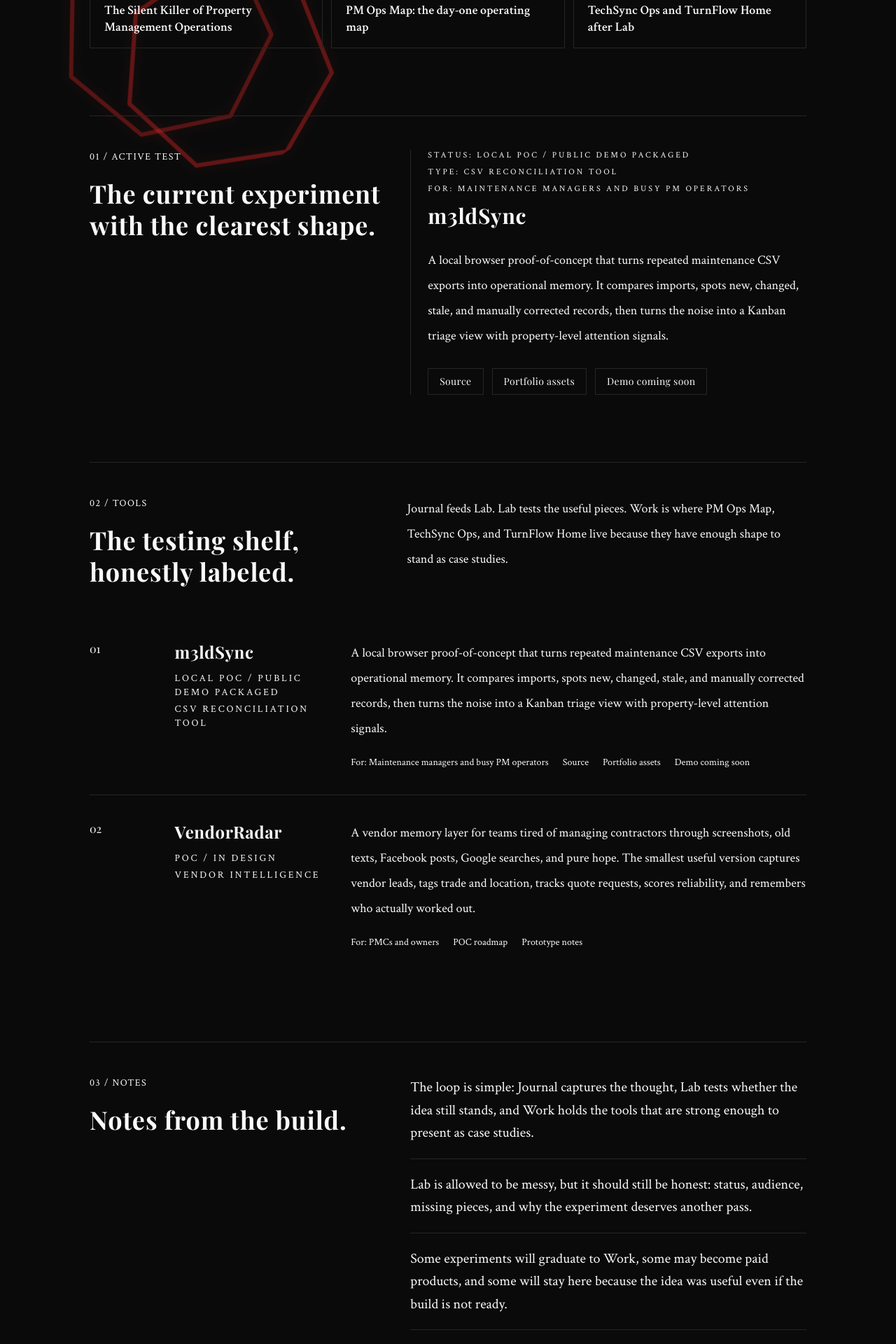
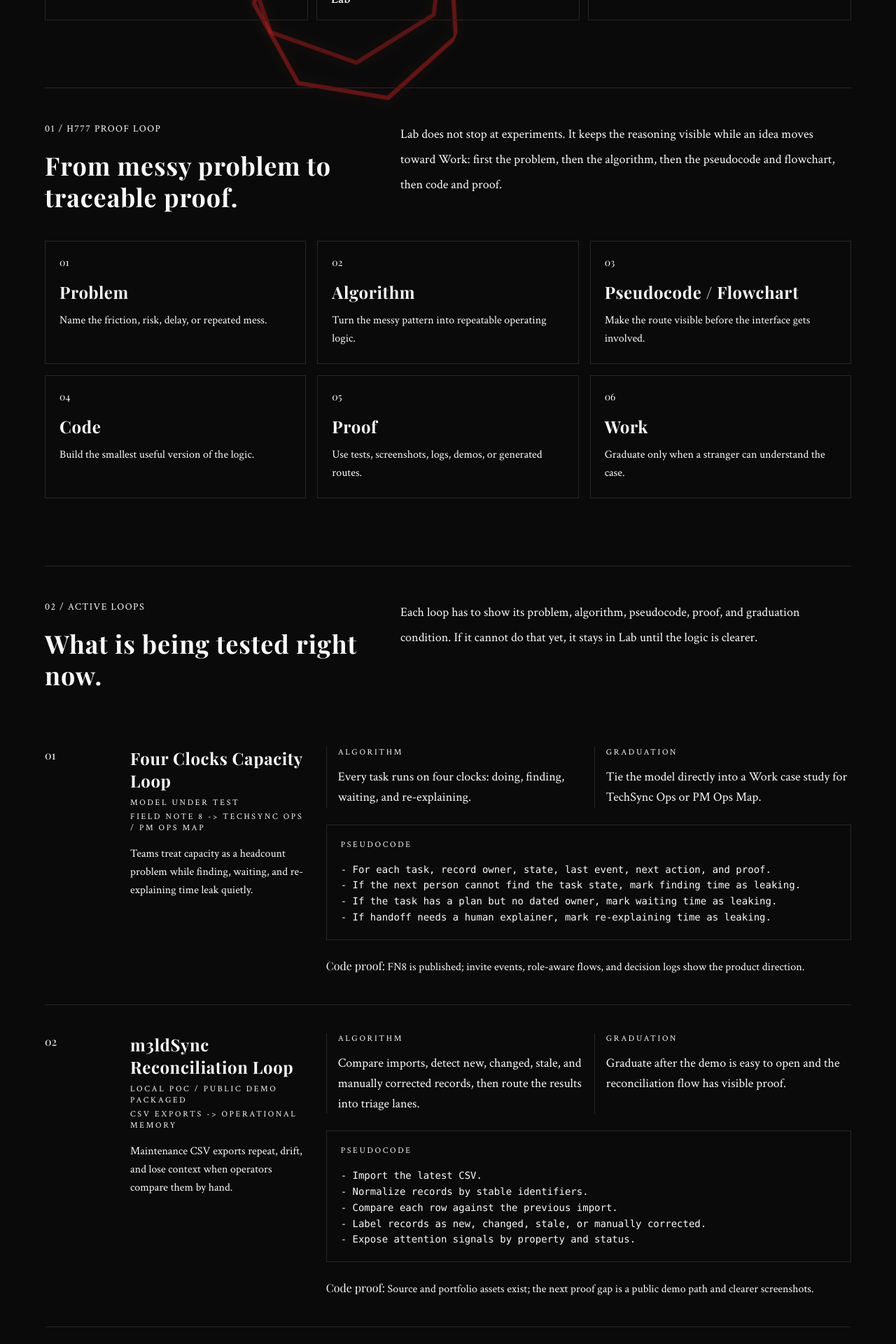
Before and after one commit to hypnoticdata777/calmCommandCenter, a React (Vite) app: page /lab in a window 1280 px wide. Shown: the part 840-2760 px from the top of the page at 70% size. Built offline with nearby package versions, Linux system fonts and the light colour scheme.

Commit message:
Reframe Lab around h777 Proof Loop

```diff
--- a/src/app/pages/Lab.tsx
+++ b/src/app/pages/Lab.tsx
@@ -3,18 +3,131 @@ import { RelatedLinks } from "../components/RelatedLinks";
 import { Seo } from "../components/Seo";
 
 // PROJECT BEACON
-// Route: "/lab" is where Journal ideas sit before becoming Work case studies.
-// Connects back to Journal for origin stories and forward to Work when proof is ready.
-// Keep planned tools honest here until screenshots, source, or docs exist.
+// Route: "/lab" is the h777 Proof Loop workbench between Journal and Work.
+// Journal explains the lesson, Lab tests the logic, and Work proves the case study.
+// Keep Lab items traceable: problem, algorithm, pseudocode/flowchart, proof, graduation.
 
-const tools = [
+const proofSteps = [
+  {
+    label: "01",
+    title: "Problem",
+    detail: "Name the friction, risk, delay, or repeated mess.",
+  },
+  {
+    label: "02",
+    title: "Algorithm",
+    detail: "Turn the messy pattern into repeatable operating logic.",
+  },
+  {
+    label: "03",
+    title: "Pseudocode / Flowchart",
+    detail: "Make the route visible before the interface gets involved.",
+  },
+  {
+    label: "04",
+    title: "Code",
+    detail: "Build the smallest useful version of the logic.",
+  },
+  {
+    label: "05",
+    title: "Proof",
+    detail: "Use tests, screenshots, logs, demos, or generated routes.",
+  },
+  {
+    label: "06",
+    title: "Work",
+    detail: "Graduate only when a stranger can understand the case.",
+  },
+];
+
+const activeLoops = [
+  {
+    name: "Four Clocks Capacity Loop",
+    status: "Model under test",
+    source: "Field Note 8 -> TechSync Ops / PM Ops Map",
+    problem:
+      "Teams treat capacity as a headcount problem while finding, waiting, and re-explaining time leak quietly.",
+    algorithm:
+      "Every task runs on four clocks: doing, finding, waiting, and re-explaining.",
+    pseudocode: [
+      "For each task, record owner, state, last event, next action, and proof.",
+      "If the next person cannot find the task state, mark finding time as leaking.",
+      "If the task has a plan but no dated owner, mark waiting time as leaking.",
+      "If handoff needs a human explainer, mark re-explaining time as leaking.",
+    ],
+    proof:
+      "FN8 is published; invite events, role-aware flows, and decision logs show the product direction.",
+    graduation:
+      "Tie the model directly into a Work case study for TechSync Ops or PM Ops Map.",
+  },
+  {
+    name: "m3ldSync Reconciliation Loop",
+    status: "Local POC / public demo packaged",
+    source: "CSV exports -> operational memory",
+    problem:
+      "Maintenance CSV exports repeat, drift, and lose context when operators compare them by hand.",
+    algorithm:
+      "Compare imports, detect new, changed, stale, and manually corrected records, then route the results into triage lanes.",
+    pseudocode: [
+      "Import the latest CSV.",
+      "Normalize records by stable identifiers.",
+      "Compare each row against the previous import.",
+      "Label records as new, changed, stale, or manually corrected.",
+      "Expose attention signals by property and status.",
+    ],
+    proof:
+      "Source and portfolio assets exist; the next proof gap is a public demo path and clearer screenshots.",
+    graduation:
+      "Graduate after the demo is easy to open and the reconciliation flow has visible proof.",
+  },
+  {
+    name: "VendorRadar Memory Loop",
+    status: "POC / in design",
+    source: "Vendor leads -> remembered reliability",
+    problem:
+      "Vendor knowledge often lives in screenshots, old texts, searches, and whoever remembers the last emergency.",
+    algorithm:
+      "Capture vendor leads, tag trade and location, track quote requests, score reliability, and remember who worked out.",
+    pseudocode: [
+      "Create a vendor lead with trade, service area, source, and contact state.",
+      "Attach quote requests and job outcomes.",
+      "Update reliability signals after each interaction.",
+      "Surface vendors by fit, freshness, and past outcome.",
+    ],
+    proof:
+      "The problem and smallest useful loop are clear; the build still needs a stronger artifact.",
+    graduation:
+      "Stay in Lab until there is a prototype, flowchart, and proof of a useful search or scoring path.",
+  },
+  {
+    name: "TurnFlow Proof Packet Loop",
+    status: "Work case study candidate",
+    source: "Home repair record -> proof packet",
+    problem:
+      "Homeowners lose repair history across texts, receipts, photos, reminders, and vendor updates.",
+    algorithm:
+      "Anchor every repair to a property, request, cost, document, proof item, reminder, and scoped collaborator.",
+    pseudocode: [
+      "Create a repair request under one property.",
+      "Collect issue context, access, safety, photos, and vendor help.",
+      "Track quotes, approvals, costs, proof, closeout, and reminders.",
+      "Export a proof packet when the repair is ready to explain later.",
+    ],
+    proof:
+      "Work screenshots exist; the next proof pass should connect the algorithm to the current case study more explicitly.",
+    graduation:
+      "Already in Work, but Lab should keep the proof-packet logic visible for future polish.",
+  },
+];
+
+const prototypes = [
   {
     name: "m3ldSync",
-    status: "Local POC / Public demo packaged",
+    status: "Local POC / public demo packaged",
     type: "CSV reconciliation tool",
     audience: "Maintenance managers and busy PM operators",
     description:
-      "A local browser proof-of-concept that turns repeated maintenance CSV exports into operational memory. It compares imports, spots new, changed, stale, and manually corrected records, then turns the noise into a Kanban triage view with property-level attention signals.",
+      "A browser proof-of-concept that turns repeated maintenance CSV exports into operational memory by comparing imports and surfacing triage signals.",
     links: [
       {
         label: "Source",
@@ -25,42 +138,44 @@ const tools = [
         href: "https://github.com/hypnoticdata777/m3ldSync/tree/main/docs/portfolio",
       },
       {
-        label: "Demo coming soon",
+        label: "Demo path next",
       },
     ],
   },
   {
     name: "VendorRadar",
-    status: "POC / In design",
+    status: "POC / in design",
     type: "Vendor intelligence",
     audience: "PMCs and owners",
     description:
-      "A vendor memory layer for teams tired of managing contractors through screenshots, old texts, Facebook posts, Google searches, and pure hope. The smallest useful version captures vendor leads, tags trade and location, tracks quote requests, scores reliability, and remembers who actually worked out.",
-    links: [{ label: "POC roadmap" }, { label: "Prototype notes" }],
+      "A vendor memory layer for tracking contractor leads, trade, service area, quotes, reliability signals, and actual outcomes.",
+    links: [{ label: "Pseudocode next" }, { label: "Flowchart next" }],
   },
 ];
 
-const buildNotes = [
-  "The loop is simple: Journal captures the thought, Lab tests whether the idea still stands, and Work holds the tools that are strong enough to present as case studies.",
-  "Lab is allowed to be messy, but it should still be honest: status, audience, missing pieces, and why the experiment deserves another pass.",
-  "Some experiments will graduate to Work, some may become paid products, and some will stay here because the idea was useful even if the build is not ready.",
+const graduationRules = [
+  "The problem is specific enough that a stranger can recognize the pain.",
+  "The algorithm explains the moving parts before the UI explains them.",
+  "Pseudocode and a flowchart exist for the core loop.",
+  "Code proof exists: tests, logs, screenshots, demo routes, or working states.",
+  "The case can explain what changed without leaning on a private backstory.",
 ];
 
 const labPathways = [
   {
     label: "Journal",
-    title: "The Silent Killer of Property Management Operations",
-    href: "/journal/the-silent-killer-of-property-management-operations",
+    title: "Don't Hire Another Laptop. Fix the Lockfile.",
+    href: "/journal/dont-hire-another-laptop-fix-the-lockfile",
+  },
+  {
+    label: "Work",
+    title: "TechSync Ops: maintenance handoffs after Lab",
+    href: "/work/techsync-ops",
   },
   {
     label: "Work",
     title: "PM Ops Map: the day-one operating map",
     href: "/work/pm-ops-map",
-  },
-  {
-    label: "Work",
-    title: "TechSync Ops and TurnFlow Home after Lab",
-    href: "/work",
   },
 ];
 
@@ -73,26 +188,25 @@ function SectionLabel({ children }: { children: string }) {
 }
 
 export function Lab() {
-  const featuredTool = tools[0];
-
   return (
     <main className="min-h-screen text-foreground px-6 py-28 sm:px-8 sm:py-32 relative z-10">
       <Seo
-        title="Lab | h777 Property Management Tool Experiments"
-        description="The h777 lab tracks property management experiments, early PropTech ideas, m3ldSync, VendorRadar, and tools being tested before they become case studies."
+        title="Lab | h777 Proof Loop Experiments"
+        description="The h777 Lab tests algorithms, pseudocode, flowcharts, build notes, and code proof before tools graduate into Work case studies."
         path="/lab"
         breadcrumbs={[
           { name: "h777", path: "/" },
           { name: "Lab", path: "/lab" },
         ]}
       />
+
       <motion.div
         initial={{ opacity: 0 }}
         animate={{ opacity: 1 }}
         transition={{ duration: 1.2, ease: "easeIn" }}
-        className="mx-auto flex w-full max-w-5xl flex-col gap-24"
+        className="mx-auto flex w-full max-w-6xl flex-col gap-24"
       >
-        <section className="max-w-3xl space-y-8">
+        <section className="max-w-4xl space-y-8">
           <motion.div
             initial={{ opacity: 0, y: 16 }}
             animate={{ opacity: 1, y: 0 }}
@@ -102,28 +216,28 @@ export function Lab() {
             <SectionLabel>Lab</SectionLabel>
 
             <h1 className="text-4xl md:text-6xl font-bold tracking-wide leading-tight">
-              Where ideas get tested before they earn Work.
+              The testing bench before Work.
             </h1>
 
             <div className="h-px bg-foreground/10 w-28" />
 
             <div className="space-y-5 text-lg md:text-xl leading-loose text-foreground/65">
               <p>
-                This is where journal thoughts, PM friction, product hunches,
-                and half-built tools get stress-tested against reality.
+                Lab is where the h777 Proof Loop gets pressure-tested:
+                problem, algorithm, pseudocode, flowchart, code, build note,
+                and proof before a tool earns a polished Work case study.
               </p>
               <p className="text-foreground/90">
-                Not everything here needs to ship. The point is to capture the
-                experiment, test whether it still stands, and decide whether it
-                belongs in Work later.
+                Journal carries the lesson. Lab tests the logic. Work shows
+                the strongest proof.
               </p>
             </div>
           </motion.div>
         </section>
 
         <RelatedLinks
-          eyebrow="The loop"
-          title="Start with the idea, test the tool, then show the proof"
+          eyebrow="Follow the proof"
+          title="Start with the field note, test the loop, then show the case"
           links={labPathways}
         />
 
@@ -131,56 +245,41 @@ export function Lab() {
           initial={{ opacity: 0, y: 18 }}
           animate={{ opacity: 1, y: 0 }}
           transition={{ duration: 0.9, delay: 0.15, ease: "easeIn" }}
-          className="grid gap-10 border-t border-foreground/10 pt-12 lg:grid-cols-[0.85fr_1.15fr]"
+          className="space-y-10 border-t border-foreground/10 pt-12"
         >
+          <div className="grid gap-8 lg:grid-cols-[0.85fr_1.15fr]">
             <div className="space-y-5">
-            <SectionLabel>01 / Active Test</SectionLabel>
+              <SectionLabel>01 / h777 Proof Loop</SectionLabel>
               <h2 className="text-3xl md:text-4xl font-bold leading-tight tracking-wide">
-              The current experiment with the clearest shape.
+                From messy problem to traceable proof.
               </h2>
             </div>
 
-          <article className="space-y-7 border-l border-brand/40 pl-6">
-            <div className="space-y-3">
-              <div className="flex flex-wrap items-center gap-x-5 gap-y-2 text-xs uppercase tracking-[0.24em] text-foreground/35">
-                <span>Status: {featuredTool.status}</span>
-                <span className="hidden h-px w-6 bg-foreground/15 sm:block" />
-                <span>Type: {featuredTool.type}</span>
-                <span className="hidden h-px w-6 bg-foreground/15 sm:block" />
-                <span>For: {featuredTool.audience}</span>
-              </div>
-              <h3 className="text-2xl md:text-3xl font-bold tracking-wide">
-                {featuredTool.name}
-              </h3>
+            <p className="text-lg leading-loose text-foreground/65">
+              Lab does not stop at experiments. It keeps the reasoning visible
+              while an idea moves toward Work: first the problem, then the
+              algorithm, then the pseudocode and flowchart, then code and proof.
+            </p>
           </div>
 
-            <p className="text-lg leading-loose text-foreground/70">
-              {featuredTool.description}
+          <div className="grid gap-4 md:grid-cols-2 xl:grid-cols-3">
+            {proofSteps.map((step) => (
+              <article
+                key={step.title}
+                className="min-h-44 border border-foreground/10 p-5"
+              >
+                <p className="font-display text-sm text-brand/55">
+                  {step.label}
                 </p>
-
-            <div className="flex flex-wrap gap-3">
-              {featuredTool.links.map((link) =>
-                link.href ? (
-                  <a
-                    key={link.label}
-                    href={link.href}
-                    target="_blank"
-                    rel="noreferrer"
-                    className="border border-brand/30 px-4 py-2 font-display text-sm tracking-wide text-brand/85 transition-colors hover:bg-brand/10"
-                  >
-                    {link.label}
-                  </a>
-                ) : (
-                  <span
-                    key={link.label}
-                    className="border border-foreground/15 px-4 py-2 font-display text-sm tracking-wide text-foreground/45"
-                  >
-                    {link.label}
-                  </span>
-                )
-              )}
+                <h3 className="mt-4 text-2xl font-bold tracking-wide">
+                  {step.title}
+                </h3>
+                <p className="mt-3 text-base leading-relaxed text-foreground/58">
+                  {step.detail}
+                </p>
+              </article>
+            ))}
           </div>
-          </article>
         </motion.section>
 
         <motion.section
@@ -192,21 +291,110 @@ export function Lab() {
         >
           <div className="grid gap-8 lg:grid-cols-[0.85fr_1.15fr]">
             <div className="space-y-5">
-              <SectionLabel>02 / Tools</SectionLabel>
+              <SectionLabel>02 / Active Loops</SectionLabel>
               <h2 className="text-3xl md:text-4xl font-bold leading-tight tracking-wide">
-                The testing shelf, honestly labeled.
+                What is being tested right now.
               </h2>
             </div>
 
             <p className="text-lg leading-loose text-foreground/65">
-              Journal feeds Lab. Lab tests the useful pieces. Work is where
-              PM Ops Map, TechSync Ops, and TurnFlow Home live because they
-              have enough shape to stand as case studies.
+              Each loop has to show its problem, algorithm, pseudocode, proof,
+              and graduation condition. If it cannot do that yet, it stays in
+              Lab until the logic is clearer.
             </p>
           </div>
 
           <div className="divide-y divide-foreground/10">
-            {tools.map((tool, index) => (
+            {activeLoops.map((loop, index) => (
+              <article
+                key={loop.name}
+                className="grid gap-8 py-10 lg:grid-cols-[0.12fr_0.33fr_1fr]"
+              >
+                <div className="font-display text-brand/50">
+                  {String(index + 1).padStart(2, "0")}
+                </div>
+
+                <div className="space-y-4">
+                  <div className="space-y-2">
+                    <h3 className="text-2xl font-bold tracking-wide">
+                      {loop.name}
+                    </h3>
+                    <div className="space-y-1 text-xs uppercase tracking-[0.22em] text-foreground/35">
+                      <p>{loop.status}</p>
+                      <p>{loop.source}</p>
+                    </div>
+                  </div>
+                  <p className="text-base leading-relaxed text-foreground/62">
+                    {loop.problem}
+                  </p>
+                </div>
+
+                <div className="grid gap-6">
+                  <div className="grid gap-4 md:grid-cols-2">
+                    <div className="border-l border-brand/35 pl-4">
+                      <p className="text-xs uppercase tracking-[0.22em] text-brand/55">
+                        Algorithm
+                      </p>
+                      <p className="mt-3 text-lg leading-relaxed text-foreground/76">
+                        {loop.algorithm}
+                      </p>
+                    </div>
+
+                    <div className="border-l border-foreground/15 pl-4">
+                      <p className="text-xs uppercase tracking-[0.22em] text-foreground/38">
+                        Graduation
+                      </p>
+                      <p className="mt-3 text-lg leading-relaxed text-foreground/68">
+                        {loop.graduation}
+                      </p>
+                    </div>
+                  </div>
+
+                  <div className="border border-foreground/10 bg-background/35 p-5">
+                    <p className="text-xs uppercase tracking-[0.22em] text-foreground/38">
+                      Pseudocode
+                    </p>
+                    <pre className="mt-4 whitespace-pre-wrap font-mono text-sm leading-relaxed text-foreground/70">
+                      {loop.pseudocode.map((line) => `- ${line}`).join("\n")}
+                    </pre>
+                  </div>
+
+                  <p className="text-base leading-relaxed text-foreground/55">
+                    <span className="font-display text-foreground/82">
+                      Code proof:
+                    </span>{" "}
+                    {loop.proof}
+                  </p>
+                </div>
+              </article>
+            ))}
+          </div>
+        </motion.section>
+
+        <motion.section
+          initial={{ opacity: 0, y: 18 }}
+          whileInView={{ opacity: 1, y: 0 }}
+          viewport={{ once: true, margin: "-120px" }}
+          transition={{ duration: 0.9, ease: "easeIn" }}
+          className="space-y-10 border-t border-foreground/10 pt-12"
+        >
+          <div className="grid gap-8 lg:grid-cols-[0.85fr_1.15fr]">
+            <div className="space-y-5">
+              <SectionLabel>03 / Prototype Shelf</SectionLabel>
+              <h2 className="text-3xl md:text-4xl font-bold leading-tight tracking-wide">
+                Useful builds that are still earning proof.
+              </h2>
+            </div>
+
+            <p className="text-lg leading-loose text-foreground/65">
+              Prototypes can be valuable before they are polished. Lab keeps
+              them honest by labeling the status, audience, source, and next
+              proof gap.
+            </p>
+          </div>
+
+          <div className="divide-y divide-foreground/10">
+            {prototypes.map((tool, index) => (
               <article
                 key={tool.name}
                 className="grid gap-6 py-9 lg:grid-cols-[0.15fr_0.35fr_1fr]"
@@ -263,19 +451,19 @@ export function Lab() {
           className="grid gap-10 border-t border-foreground/10 pt-12 lg:grid-cols-[0.85fr_1.15fr]"
         >
           <div className="space-y-5">
-            <SectionLabel>03 / Notes</SectionLabel>
+            <SectionLabel>04 / Graduation Rules</SectionLabel>
             <h2 className="text-3xl md:text-4xl font-bold leading-tight tracking-wide">
-              Notes from the build.
+              What has to be true before Lab becomes Work.
             </h2>
           </div>
 
           <div className="grid gap-5">
-            {buildNotes.map((note) => (
+            {graduationRules.map((rule) => (
               <p
-                key={note}
+                key={rule}
                 className="border-b border-foreground/10 pb-5 text-xl leading-relaxed text-foreground/80"
               >
-                {note}
+                {rule}
               </p>
             ))}
           </div>
```
Also changed, not shown: 2 other files (tests, documents, lock files or other folders). Lines whose indentation alone changed are shown as unchanged.
